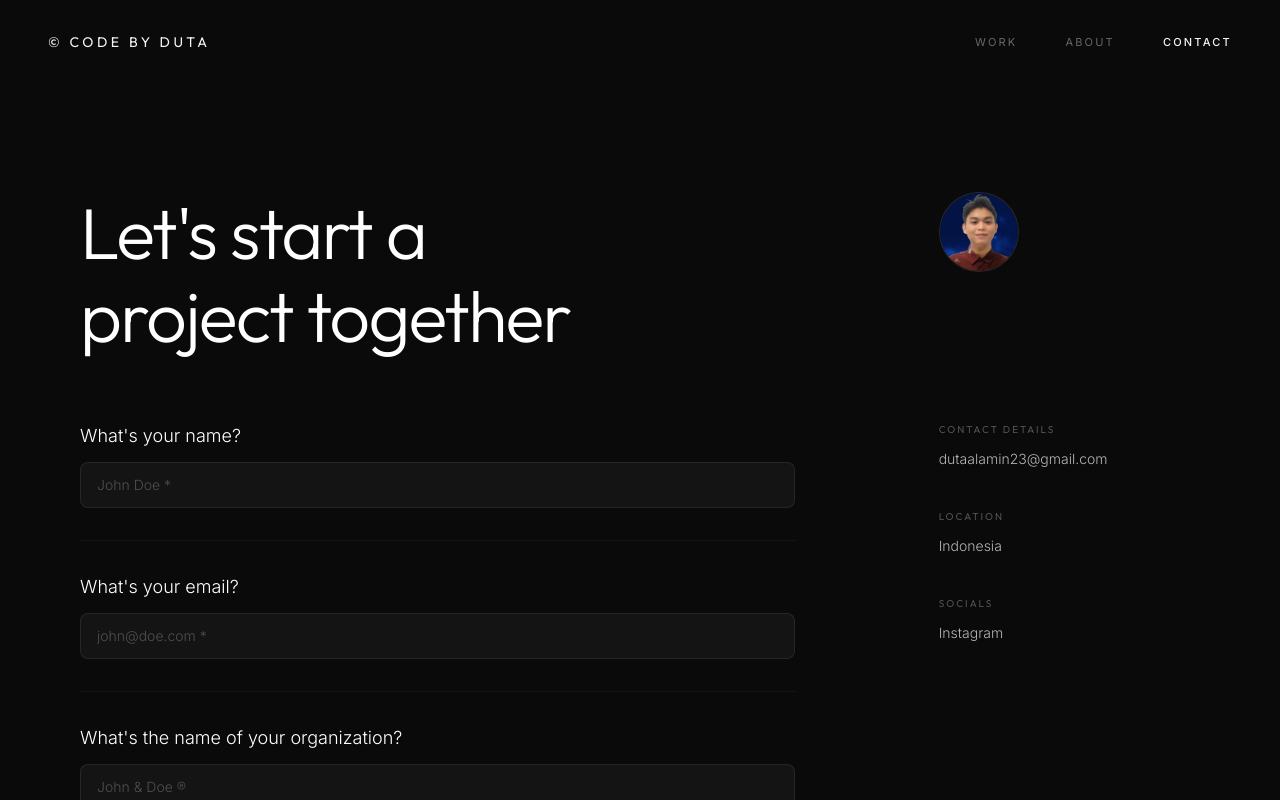
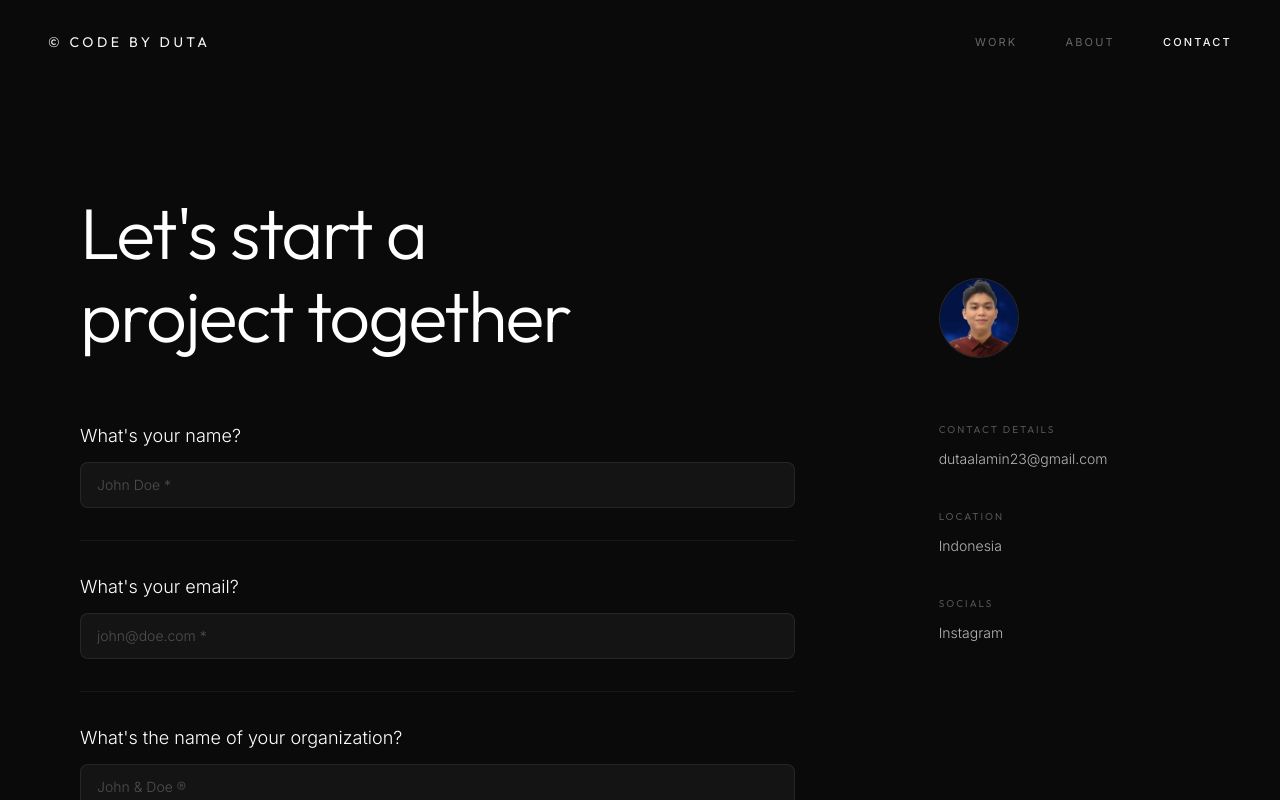
Before and after one commit to dutaalamin/duta, a React (Vite) app: page / in a window 1280 px wide. Both pictures are taken after a click on the button "GET IN TOUCH". Shown: the top 800 px of the page. Built offline with nearby package versions, Linux system fonts and the light colour scheme.

Commit message:
fix: align avatar vertically with 'together' line instead of 'start a'

```diff
--- a/src/components/ContactPage.jsx
+++ b/src/components/ContactPage.jsx
@@ -35,7 +35,7 @@ export default function ContactPage() {
     <div className="relative min-h-screen bg-[#0a0a0a] pt-32 pb-24 px-6 md:px-12 lg:px-20 max-w-7xl mx-auto">
 
       {/* Header with avatar — same grid as below so avatar aligns above Contact Details */}
-      <div className="pt-8 md:pt-16 pb-16 grid grid-cols-1 lg:grid-cols-12 gap-16 lg:gap-24 items-start">
+      <div className="pt-8 md:pt-16 pb-16 grid grid-cols-1 lg:grid-cols-12 gap-16 lg:gap-24 items-end">
         <motion.h1
           initial={{ opacity: 0, y: 30 }}
           animate={{ opacity: 1, y: 0 }}
```
